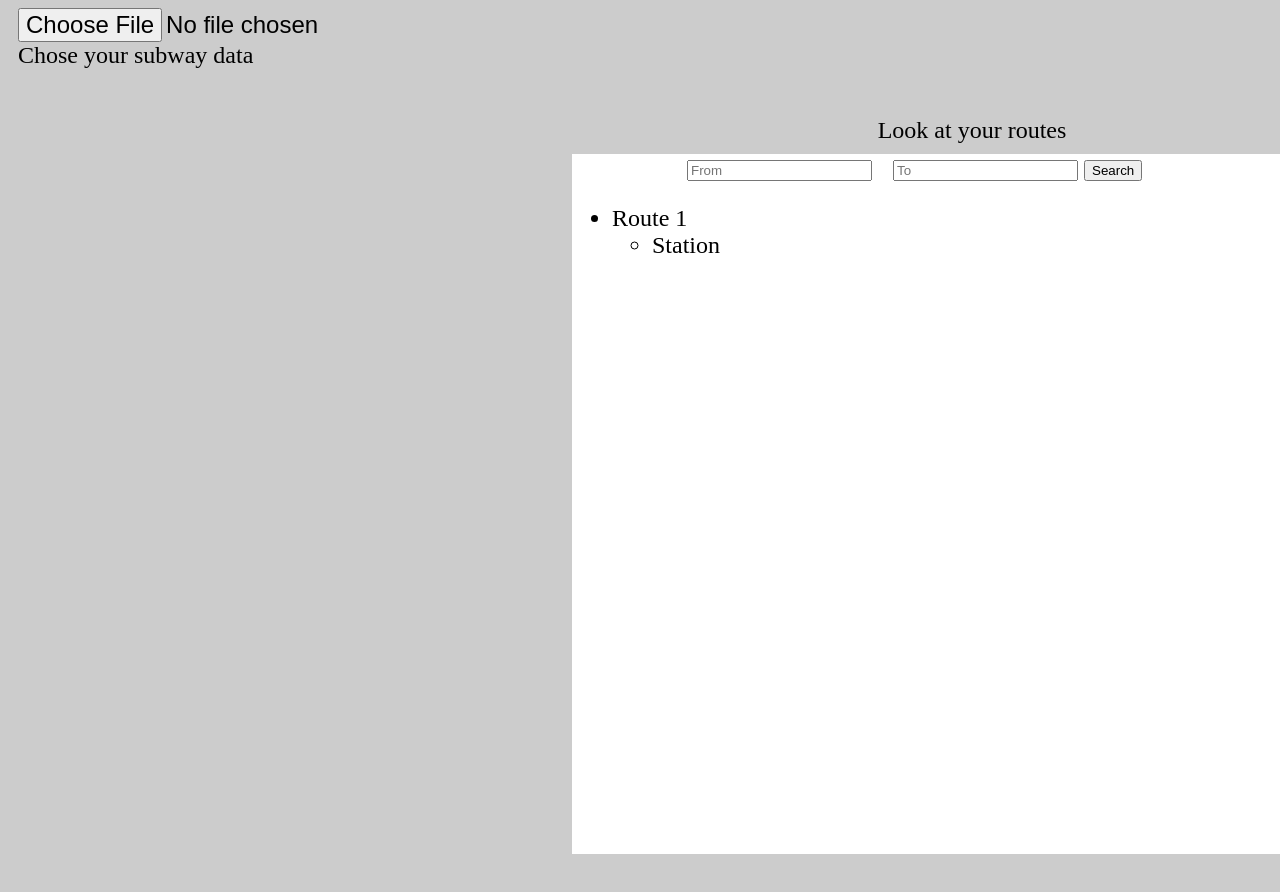
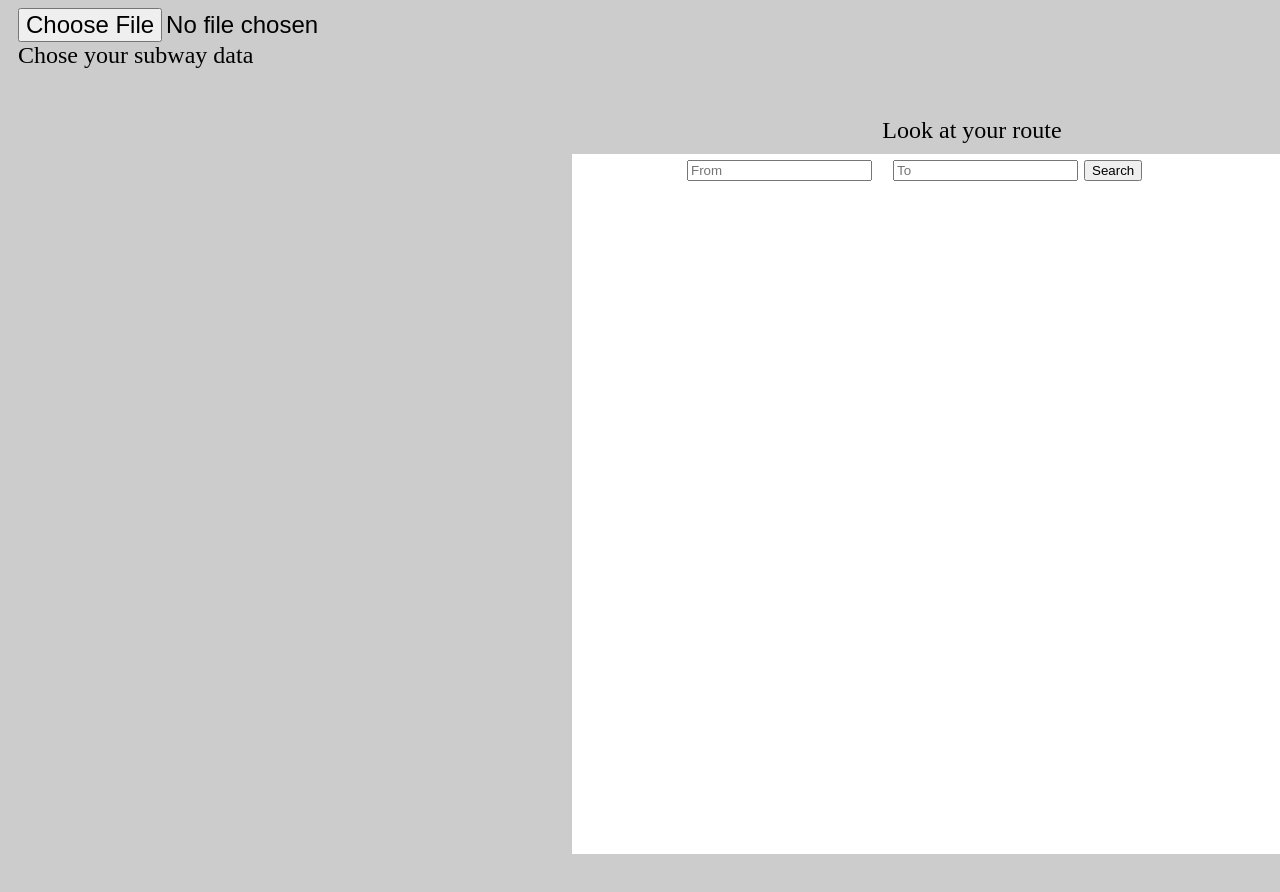
Before and after one commit to kamatozzzik/Subway, a website built with webpack: page index.html in a window 1280 px wide. Shown: the top 892 px of the page. Built offline with nearby package versions, Linux system fonts and the light colour scheme.

Commit message:
delete trash

```diff
--- a/index.html
+++ b/index.html
@@ -16,12 +16,10 @@
         </form>
 
         <div class="subway-list">
-          <ul class="line-list">
-          </ul>
         </div>
       </div>
       <div class="wrapper-right">
-        <p class="note-text">Look at your routes</p>
+        <p class="note-text">Look at your route</p>
         <div class="route-window">
           <form action="" class="search-form">
             <input
@@ -35,12 +33,6 @@
           </form>
           <div class="subway-list">
             <ul class="route-list">
-              <li class="routeName">
-                Route 1
-                <ul class="station-route">
-                  <li>Station</li>
-                </ul>
-              </li>
                 </ul>
               </li>
             </ul>
```
